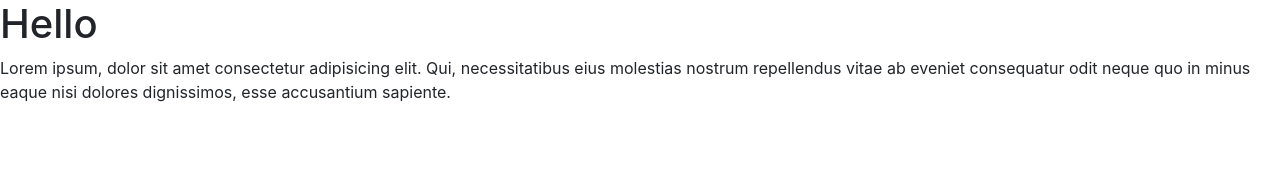
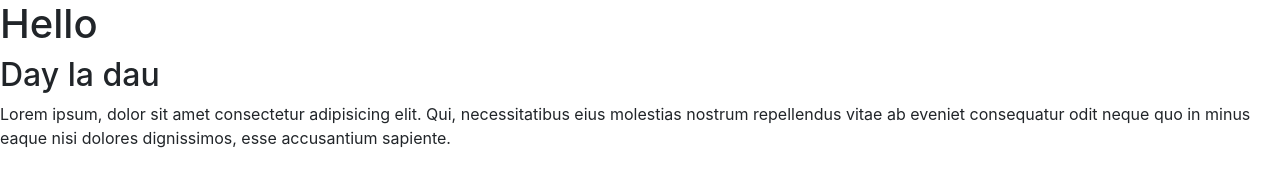
Before and after one commit to ExplorerLeo/DuAnGit, a plain HTML site: page index.html in a window 1280 px wide. Drawn offline with nearby package versions, Linux system fonts and the light colour scheme.

Commit message:
Tao header

```diff
--- a/index.html
+++ b/index.html
@@ -13,6 +13,7 @@
     <header>
         <nav>
             <h1>Hello</h1>
+            <h2>Day la dau</h2>
             <p>Lorem ipsum, dolor sit amet consectetur adipisicing elit. Qui, necessitatibus eius molestias nostrum repellendus vitae ab eveniet consequatur odit neque quo in minus eaque nisi dolores dignissimos, esse accusantium sapiente.</p>
         </nav>
     </header>
```
